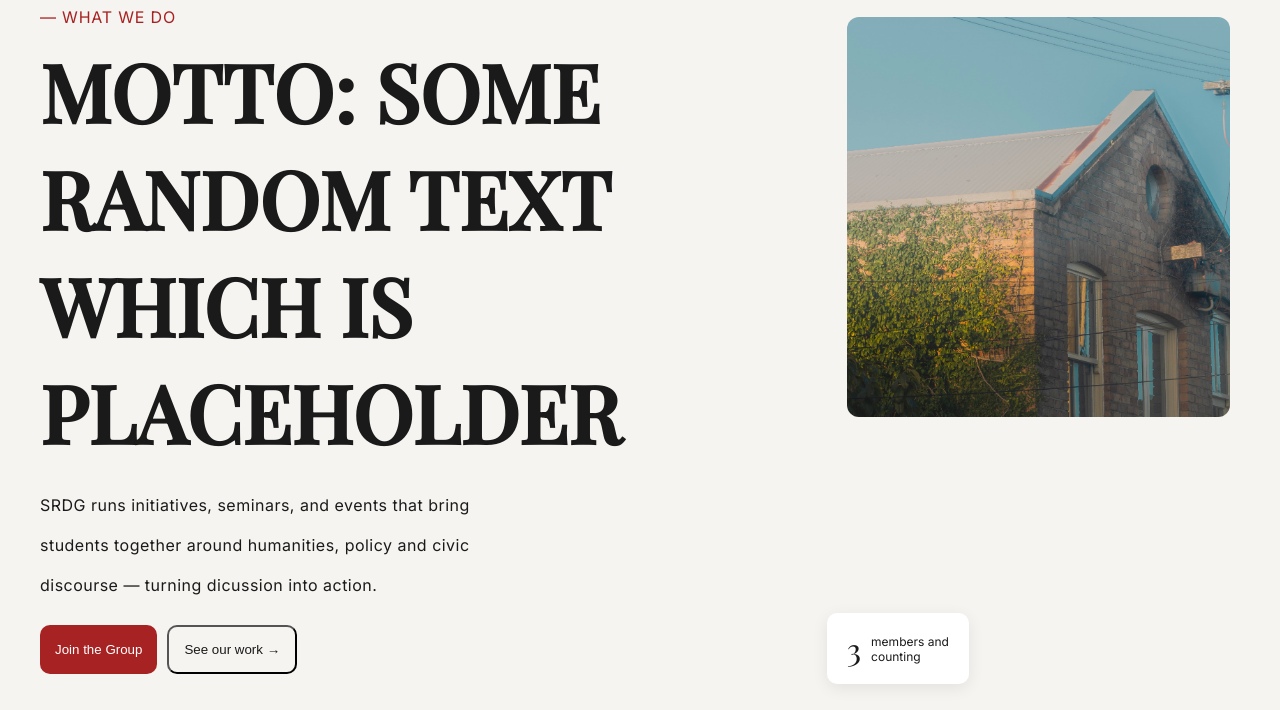
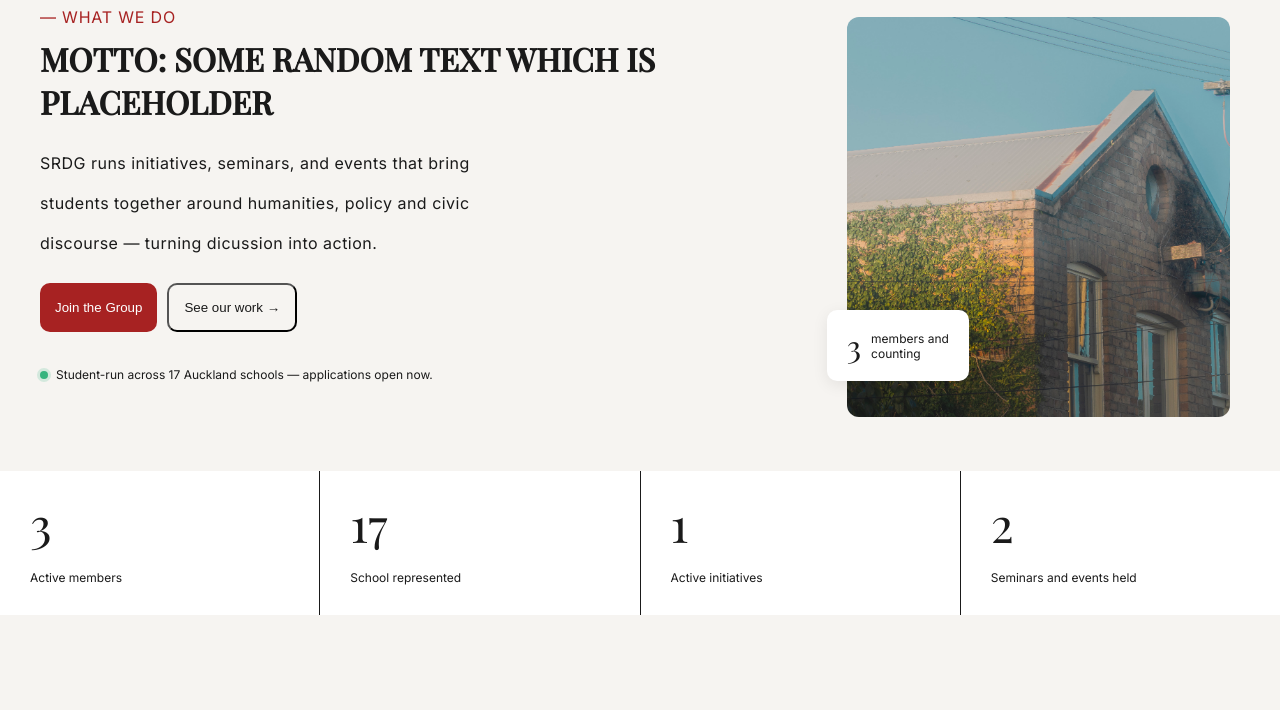
Before and after one commit to iDunno021/srdgwebsite, a Django app: page / in a window 1280 px wide. Shown: the part 67-777 px from the top of the page. Run offline with Django 5.2, Linux system fonts and the light colour scheme; data comes from the database, SQL or seed files in the repository; parts of the project's set-up code (start-up, migrations or seed data) failed here and were passed over; some web fonts are replaced.

Commit message:
Update new_home.css

```diff
--- a/pages/static/pages/styles/new_home.css
+++ b/pages/static/pages/styles/new_home.css
@@ -32,7 +32,7 @@
 
 .hero-intro .motto{
     font-family: var(--font-serif);
-    font-size: 5rem;
+    font-size: 2rem;
     padding-bottom: 10px;
 }
 
```
